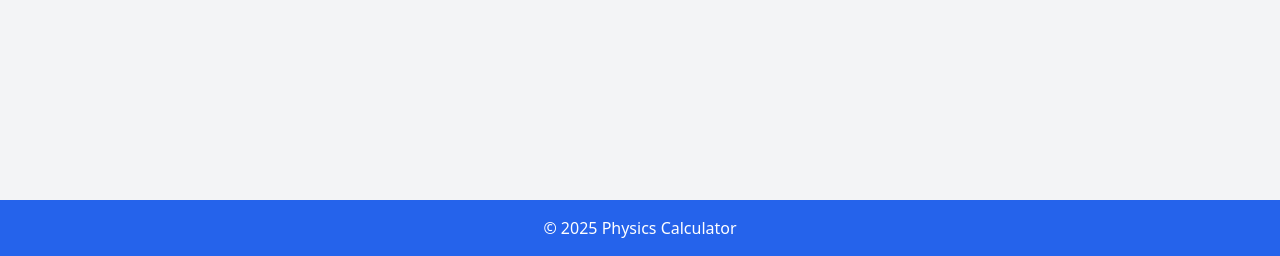
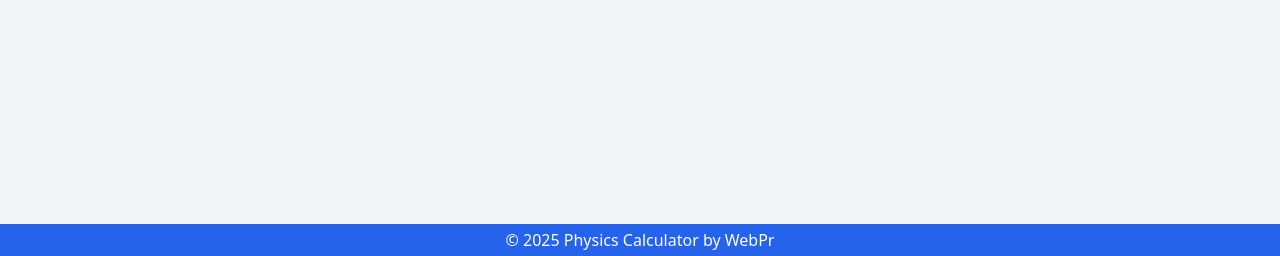
Before and after one commit to NitroNaut09/webpr, a Django app: page / in a window 1280 px wide. Shown: the part 544-800 px from the top of the page. Run offline with Django 5.2, Linux system fonts and the light colour scheme.

Commit message:
Reduced footer bar height by ~50% and modified the text

```diff
--- a/core/templates/core/index.html
+++ b/core/templates/core/index.html
@@ -27,8 +27,8 @@
     </div>
 
     <!-- Footer -->
-    <footer class="hover-footer bg-blue-600 text-white text-center p-4">
-        &copy; 2025 Physics Calculator
+    <footer class="hover-footer bg-blue-600 text-white text-center p-1">
+        &copy; 2025 Physics Calculator by WebPr
     </footer>
 
 </body>
```
